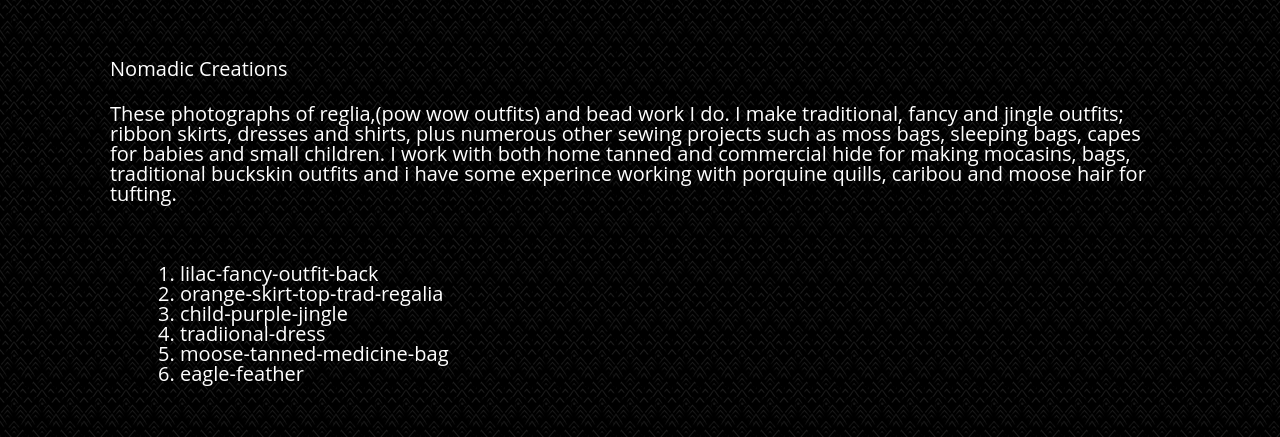
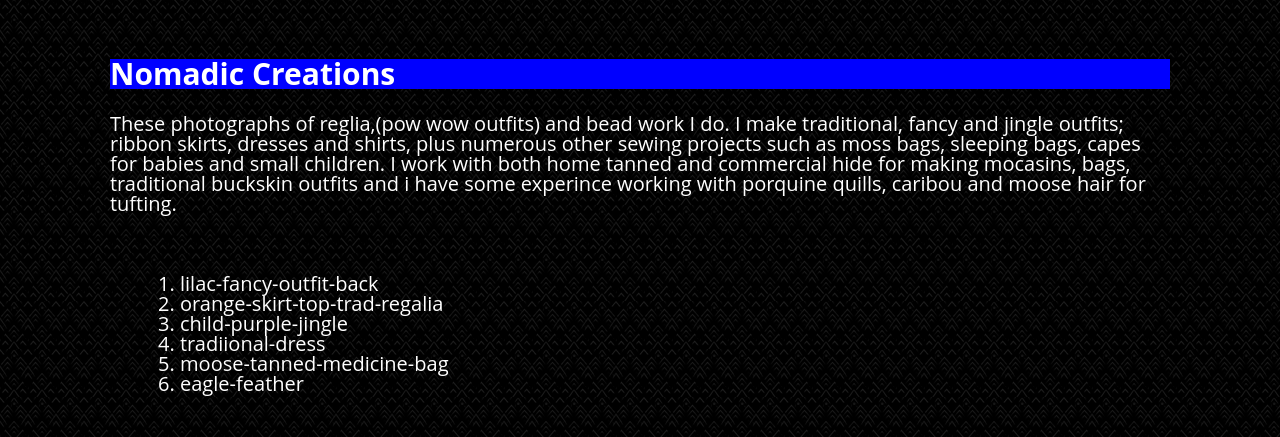
Before and after one commit to Mary9945/website, a plain HTML site: page index.html in a window 1280 px wide. Shown: the part 2483-2920 px from the top of the page. Drawn offline with Linux system fonts and the light colour scheme; files whose address does not match are found by name.

```diff
--- a/index.html
+++ b/index.html
@@ -93,7 +93,7 @@
       </section>
 
       <section>
-      <h>Nomadic Creations</h>
+      <h2>Nomadic Creations</h2>
 
         <p>These photographs of reglia,(pow wow outfits) and bead work I do. I make traditional, fancy and jingle outfits; ribbon skirts, dresses and shirts, plus numerous other sewing projects such as moss bags, sleeping bags, capes for babies and small children. I work with both home tanned and commercial hide for making mocasins, bags, traditional buckskin outfits and i have some experince working with porquine quills, caribou and moose hair for tufting.</P>
 
```
